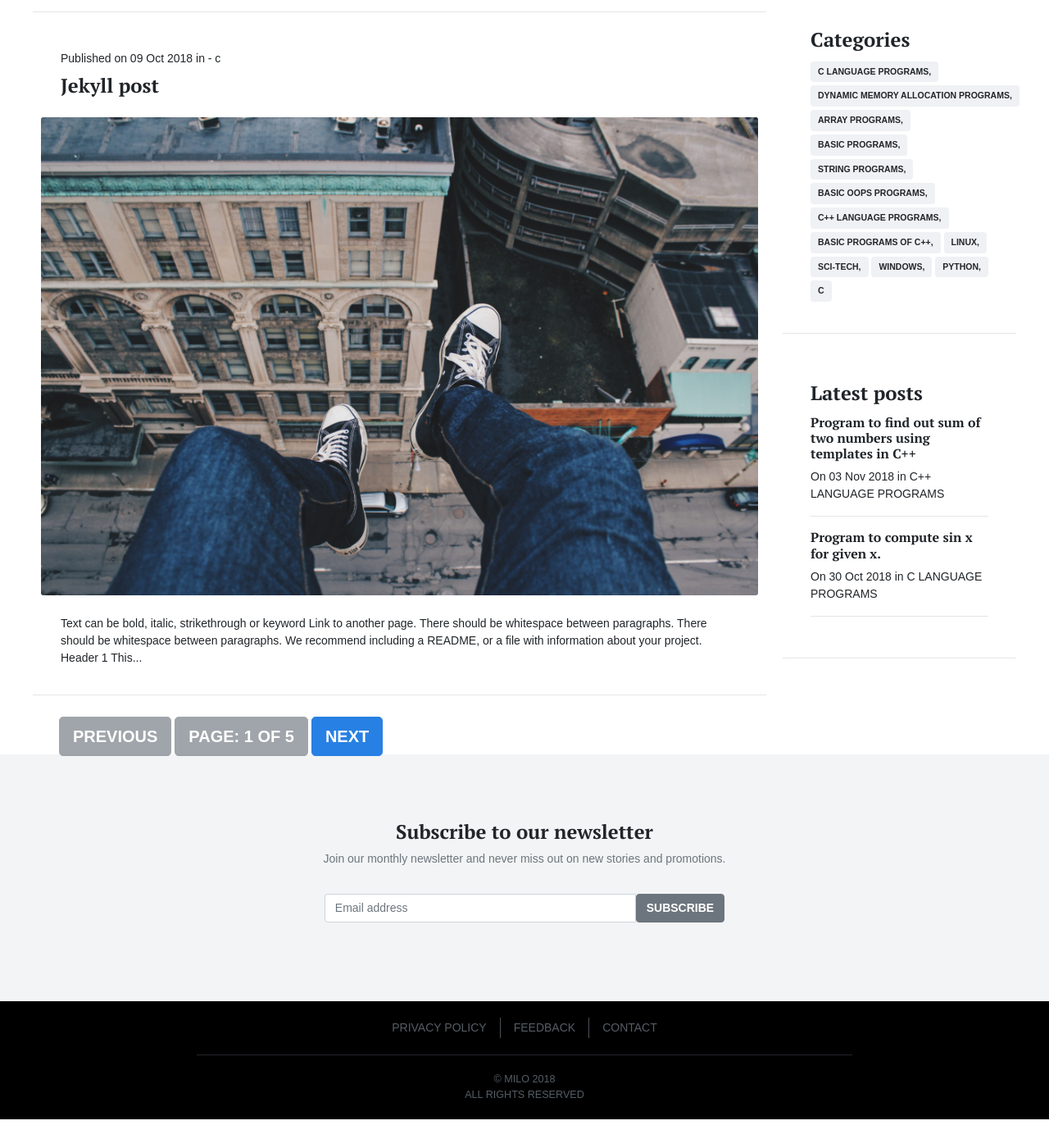
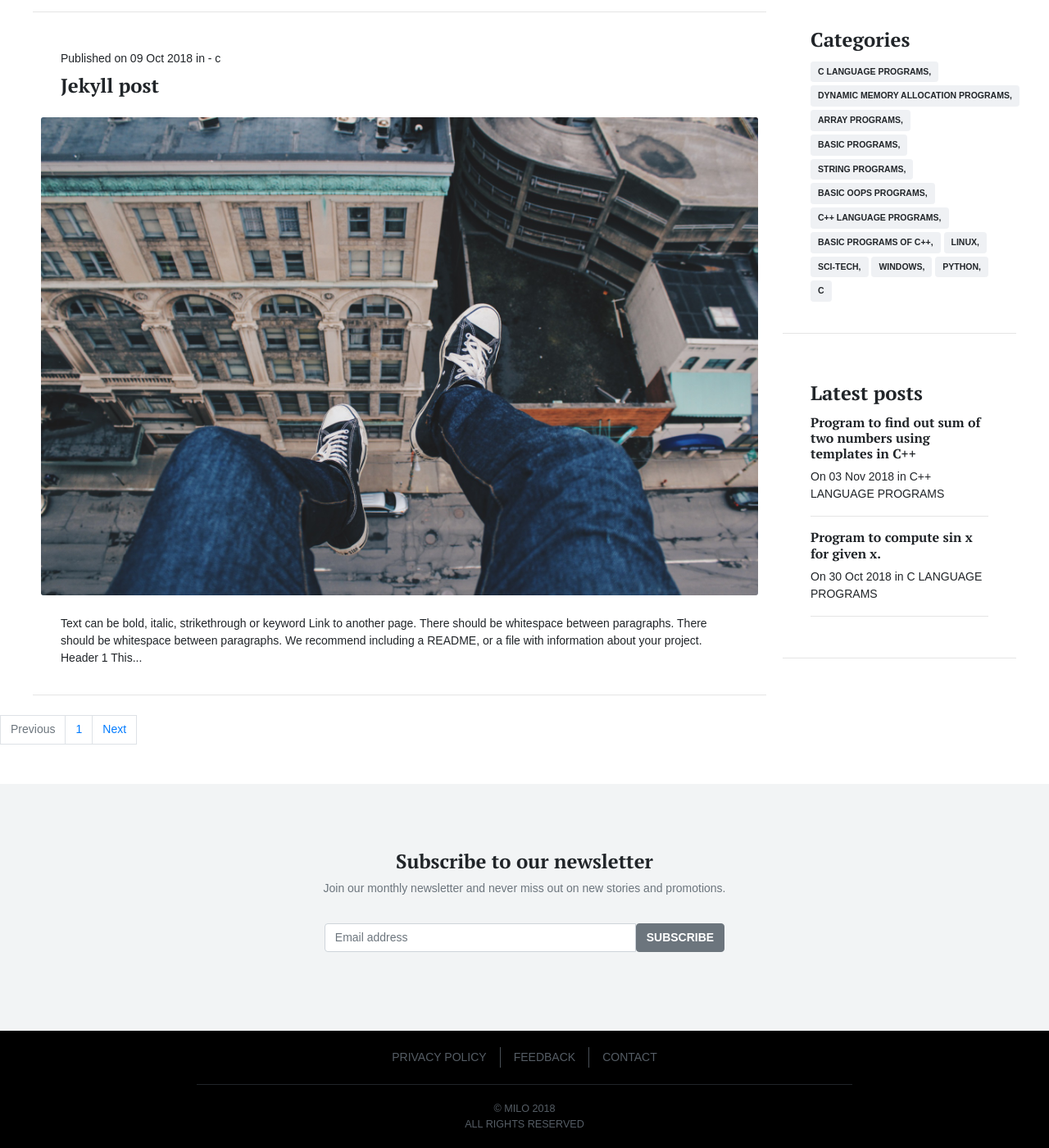
Before and after one commit to sharadcodes/jekyll-theme-milo, a Jekyll site: the page built from index.html, in a window 1280 px wide and 1400 px high, scrolled down 3612 px. Shown: the whole window at 82% size. Built offline with Jekyll 4.4.1, drawn with Linux system fonts in a browser that asks for light colours; some web fonts are replaced; the list of posts is cut into pages by our own code; before the commit the page ends 4977 px from its top, so only the background shows below that.

Commit message:
Update pagination.html

```diff
--- a/_includes/pagination.html
+++ b/_includes/pagination.html
@@ -1,21 +1,19 @@
-    <div class="container center-it">
-      <div class="text-center">
-<!-- Pagination links -->
+<!--
+<div class="container>
 <div class="pagination">
   {% if paginator.previous_page %}
     <a " class="previous">
-	<button type="button" class="mama center-block btn btn-primary btn-lg" onclick="window.location.href='{{site.url}}/{{site.baseurl}}/{{ paginator.previous_page_path }}'")>Previous</button>
+	<button type="button" class="mama center-block btn btn-primary btn-sm" onclick="window.location.href='{{site.url}}/{{site.baseurl}}/{{ paginator.previous_page_path }}'")>Previous</button>
     </a>
   {% else %}
-  <button type="button" class="mama center-block btn btn-secondary btn-lg" disabled>Previous</button>
+  <button type="button" class="mama center-block btn btn-secondary btn-sm" disabled>Previous</button>
   {% endif %}
-  <button type="button" class="mama center-block btn btn-secondary btn-lg" disabled>Page: {{ paginator.page }} of {{ paginator.total_pages }}</button>
+  <button type="button" class="mama center-block btn btn-secondary btn-sm" disabled>Page: {{ paginator.page }} of {{ paginator.total_pages }}</button>
   {% if paginator.next_page %}
-  <button type="button" class="mama center-block btn btn-primary btn-lg" onclick="window.location.href='{{site.url}}/{{site.baseurl}}/{{ paginator.next_page_path }}'")>Next</button>
+  <button type="button" class="mama center-block btn btn-primary btn-sm" onclick="window.location.href='{{site.url}}/{{site.baseurl}}/{{ paginator.next_page_path }}'")>Next</button>
   {% else %}
-   <button type="button" class="mama center-block btn btn-secondary btn-lg" disabled>Next</button>
+   <button type="button" class="mama center-block btn btn-secondary btn-sm" disabled>Next</button>
   {% endif %}
-</div>
 </div>
 </div>
 
@@ -23,8 +21,29 @@
 .mama{
     margin: 2px!important;
 }
+</style>
+-->
 
-.center-it{
-    float: right;
-}
-</style>
+<nav aria-label="...">
+  <ul class="pagination">
+{% if paginator.previous_page %}
+    <li class="page-item disabled">
+      <a class="page-link" href="onclick="window.location.href='{{site.url}}/{{site.baseurl}}/{{ paginator.previous_page_path }}'">Previous</a>
+    </li>
+{% else %}
+<li class="page-item disabled">
+      <a class="page-link" href="#" tabindex="-1">Previous</a>
+</li>
+{% endif %}
+    <li class="page-item"><a class="page-link" href="">1</a></li>
+{% if paginator.next_page %}
+    <li class="page-item">
+      <a class="page-link" href="onclick="window.location.href='{{site.url}}/{{site.baseurl}}/{{ paginator.next_page_path }}'">Next</a>
+    </li>
+{% else %}
+<li class="page-item disabled">
+      <a class="page-link" href="#" tabindex="-1">Next</a>
+</li>
+{% endif %}
+  </ul>
+</nav>
```
